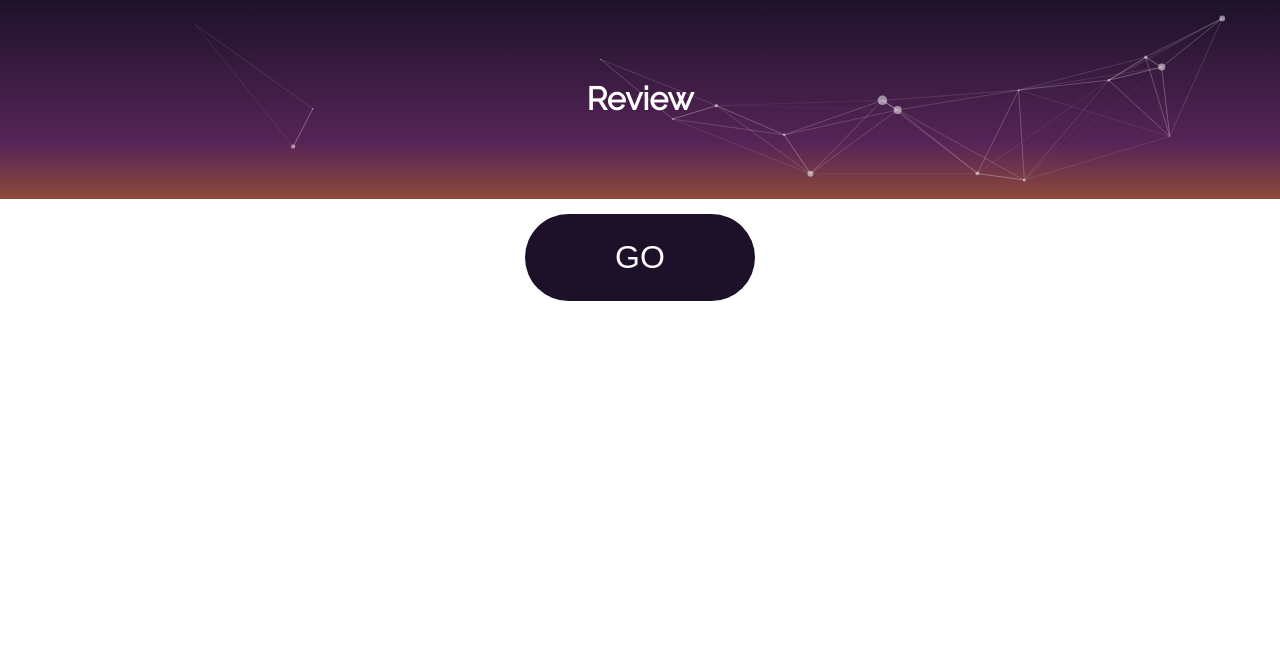
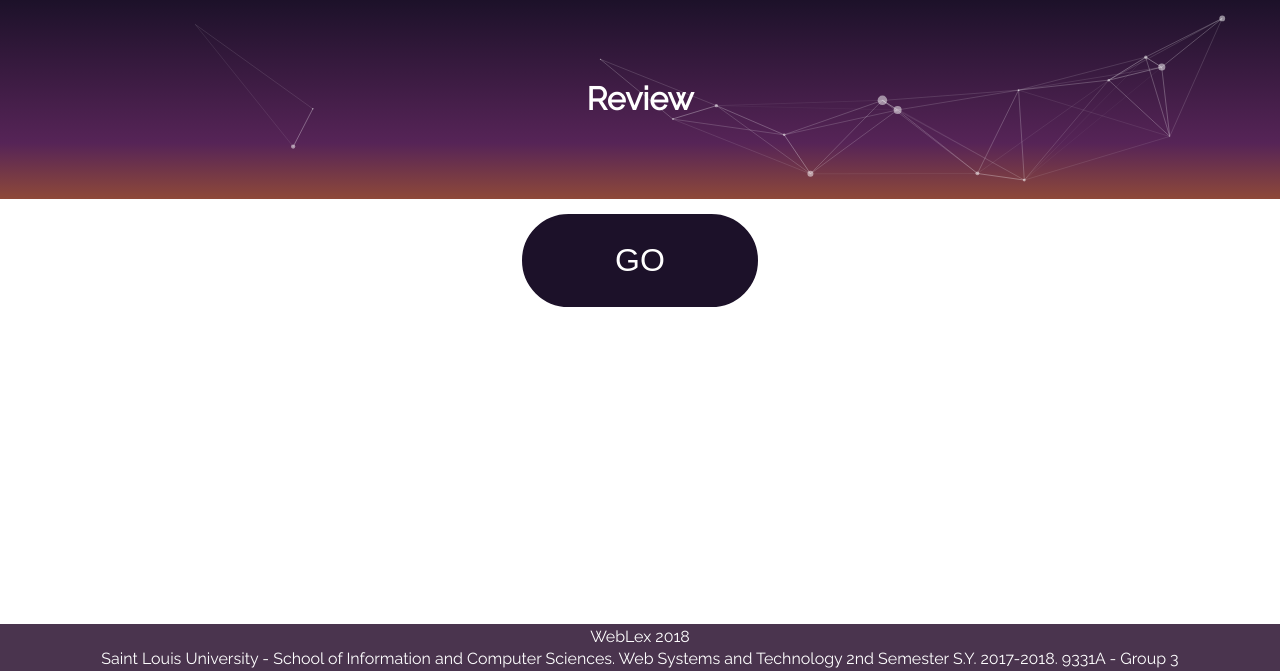
Before and after one commit to axis00/webtechLecFin, a PHP site: page /html/flashcards/index.html in a window 1280 px wide. Shown: the part 129-800 px from the top of the page. Run offline with PHP 8.4, Linux system fonts and the light colour scheme.

Commit message:
styled questions and buttons

```diff
--- a/html/flashcards/index.html
+++ b/html/flashcards/index.html
@@ -16,7 +16,7 @@
 
     <nav>
         <ul>
-            <li><a href="../index.html">Home</a></li>
+            <li><a href="../../index.html">Home</a></li>
             <li>
                 <div class="dropdown">
                     <div class="dropdown-button"><a href="../../html/topics.html">Server Side Scripting</a>
@@ -75,6 +75,10 @@
             </div>
         </div>
     </div>
+    <footer>
+        <p>WebLex 2018</p>
+        <p>Saint Louis University - School of Information and Computer Sciences. Web Systems and Technology 2nd Semester S.Y. 2017-2018. 9331A - Group 3</p>
+    </footer>
 </body>
 
 </html>
--- a/styles/flashcards-style.css
+++ b/styles/flashcards-style.css
@@ -1,6 +1,5 @@
-#ready {
-    text-align: center;
-}
+
+
 .goBtnContainer {
     display: grid;
     width: inherit;
@@ -16,37 +15,22 @@
     font-size: 2em;
     cursor: pointer;
     margin: auto;
-    border: 0;
+    border: 3px;
+    border-style: solid;
+    border-color: #1c1129;
 }
 
 #startQuizBtn:hover {
-    -webkit-animation: hover 1500s ;
-    animation: hover 1500ms ;
+    background: linear-gradient(to bottom, #18243F 0%, #301c30 100%);
+    -webkit-transition: background 0.5s ease;
+    border: 3px;
+    border-style: solid;
+    border-color: #1c1129;
 }
 
-@-webkit-keyframes hover {
-    50% {
-        -webkit-transform: matrix3d(1.1, 0, 0, 0, 0, 1.1, 0, 0, 0, 0, 1, 0, 0, 0, 0, 1);
-        transform: matrix3d(1.1, 0, 0, 0, 0, 1.1, 0, 0, 0, 0, 1, 0, 0, 0, 0, 1);
-    }
-    100% {
-        -webkit-transform: matrix3d(1.1, 0, 0, 0, 0, 1.1, 0, 0, 0, 0, 1, 0, 0, 0, 0, 1);
-        transform: matrix3d(1.1, 0, 0, 0, 0, 1.1, 0, 0, 0, 0, 1, 0, 0, 0, 0, 1);
-    }
-}
 
-@keyframes hover {
-    50% {
-        -webkit-transform: matrix3d(1.1, 0, 0, 0, 0, 1.1, 0, 0, 0, 0, 1, 0, 0, 0, 0, 1);
-        transform: matrix3d(1.1, 0, 0, 0, 0, 1.1, 0, 0, 0, 0, 1, 0, 0, 0, 0, 1);
-    }
-    100% {
-        -webkit-transform: matrix3d(1.1, 0, 0, 0, 0, 1.1, 0, 0, 0, 0, 1, 0, 0, 0, 0, 1);
-        transform: matrix3d(1.1, 0, 0, 0, 0, 1.1, 0, 0, 0, 0, 1, 0, 0, 0, 0, 1);
-    }
-}
 
-#quizContainer{
+#quizContainer {
     display: grid;
     text-align: center;
 }
@@ -55,7 +39,9 @@
     margin: auto;
 }
 
-table, th, td {
+table,
+th,
+td {
     border: 0;
 }
 
@@ -73,8 +59,13 @@
     width: 300px;
 }
 
+.quizButtons:hover {
+    background: linear-gradient(to bottom, #18243F 0%, #301c30 100%);
+    -webkit-transition: background 0.5s ease;
+}
+
 #question {
-    font-size: 25px;
+    color: #1c1129;
 }
 
 #answers {
@@ -82,8 +73,13 @@
 }
 
 #explanation {
-    padding: 15px;
-    font-size: 20px;
+    padding: 2vh;
+    border-color: linear-gradient(to bottom, #18243F 0%, #301c30 100%);
+    border-style: solid;
+    text-align: center;
+    border-radius: 1vh;
+    color: #1c1129;
+    margin: 10px 25%;
 }
 
 .radButtons {
```
